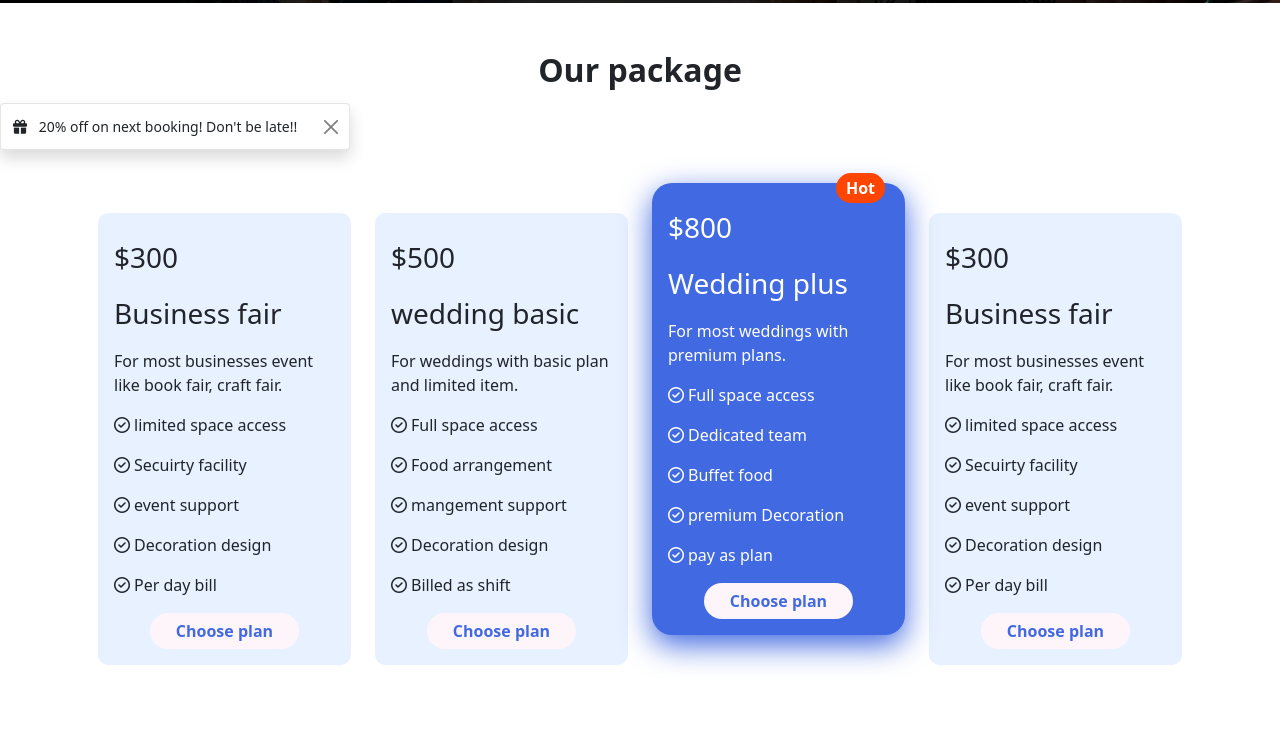
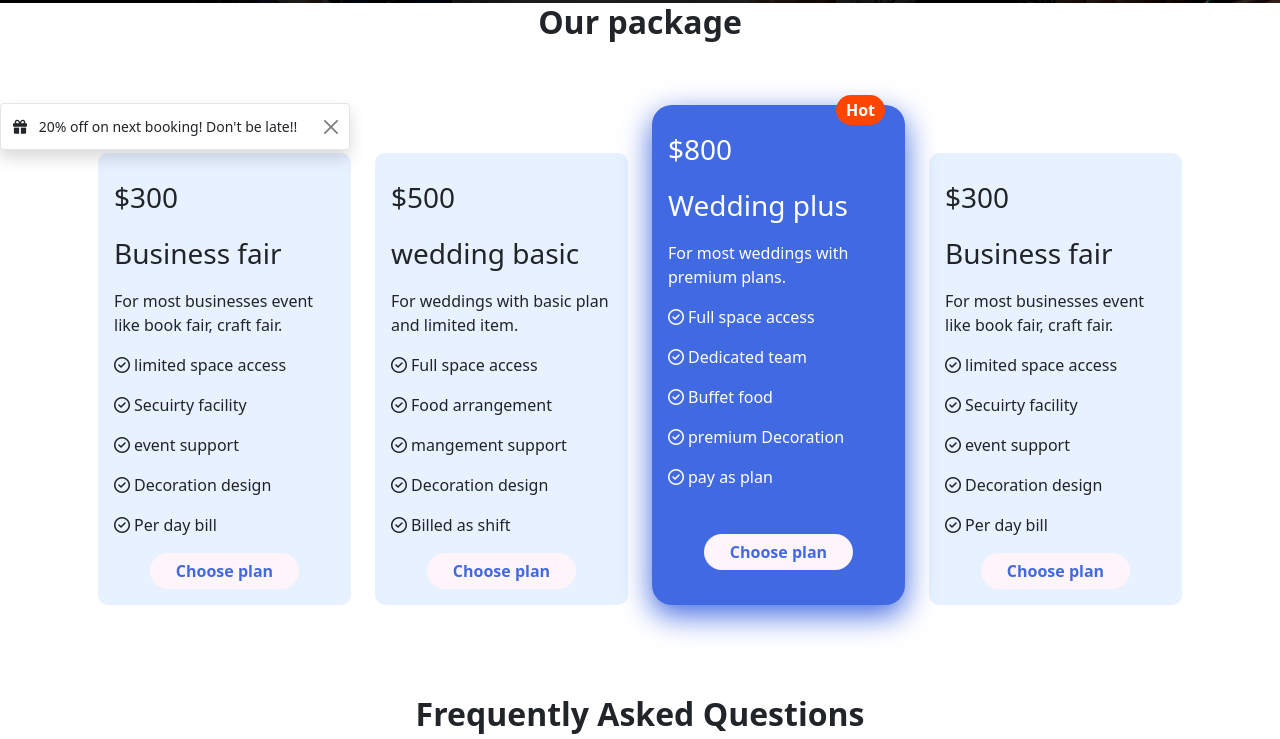
Before and after one commit to RKZeebon/Assignment-3-Convebtion-Center, a plain HTML site: page index.html in a window 1280 px wide. Shown: the part 806-1545 px from the top of the page. Drawn offline with nearby package versions, Linux system fonts and the light colour scheme.

Commit message:
everything done

```diff
--- a/index.html
+++ b/index.html
@@ -131,8 +131,9 @@
         <!-- Packages area -->
 
         <section class="package">
-            <div class="container py-5">
+            <div class="container">
                 <h2 class="pb-5 fw-bolder text-center">Our package</h2>
+                <div class="pakages-cards">
                     <div class="row row-cols-1 row-cols-md-2 row-cols-lg-4 align-items-end mx-5 mx-md-1">
                         <div class="col my-2">
                             <div class="card-custom-style">
@@ -183,7 +184,7 @@
                                         <p><i class="far fa-check-circle me-1"></i>premium Decoration</p>
                                         <p><i class="far fa-check-circle me-1"></i>pay as plan</p>
                                     </div>
-                                <div class="text-center">
+                                    <div class="text-center highlited-card-btn">
                                         <button class="btn card-btn">Choose plan</button>
                                     </div>
                                 </div>
@@ -209,6 +210,7 @@
                         </div>
                     </div>
                 </div>
+            </div>
             <!-- Toast -->
             <div class="toast align-items-center toast-custom-style" role="alert" aria-live="assertive"
                 aria-atomic="true">
@@ -225,7 +227,7 @@
         <!-- Frequently Asked Questions -->
         <section>
             <div class="container py-5">
-                <h2 class="pb-5 fw-bolder text-center">Frequently Asked Questions</h2>
+                <h2 class=" fw-bolder text-center">Frequently Asked Questions</h2>
                 <div class="row row-cols-1 row-cols-lg-2 align-items-center">
                     <div class="col">
                         <div class="accordion" id="accordionExample">
--- a/style.css
+++ b/style.css
@@ -24,20 +24,30 @@
     padding: 5px 25px;
 }
 
+.pakages-cards{
 
+    min-height: 550px;
+
+}
 .card-custom-style{
     background-color:#e7f1ff;
     border-radius: 10px;
+
 }
 
 .highlited-card{
-    margin: 30px 0;
+    height: 500px;
     background-color: #4169e1;
     border-radius: 20px;
     color: white;
     box-shadow: 0px 10px 30px #4169e1;
     position: relative;
 
+
+}
+
+.highlited-card-btn{
+    margin-top: 45px;
 }
 
 .hot-badge{
```
Lines whose indentation alone changed are shown as unchanged.
